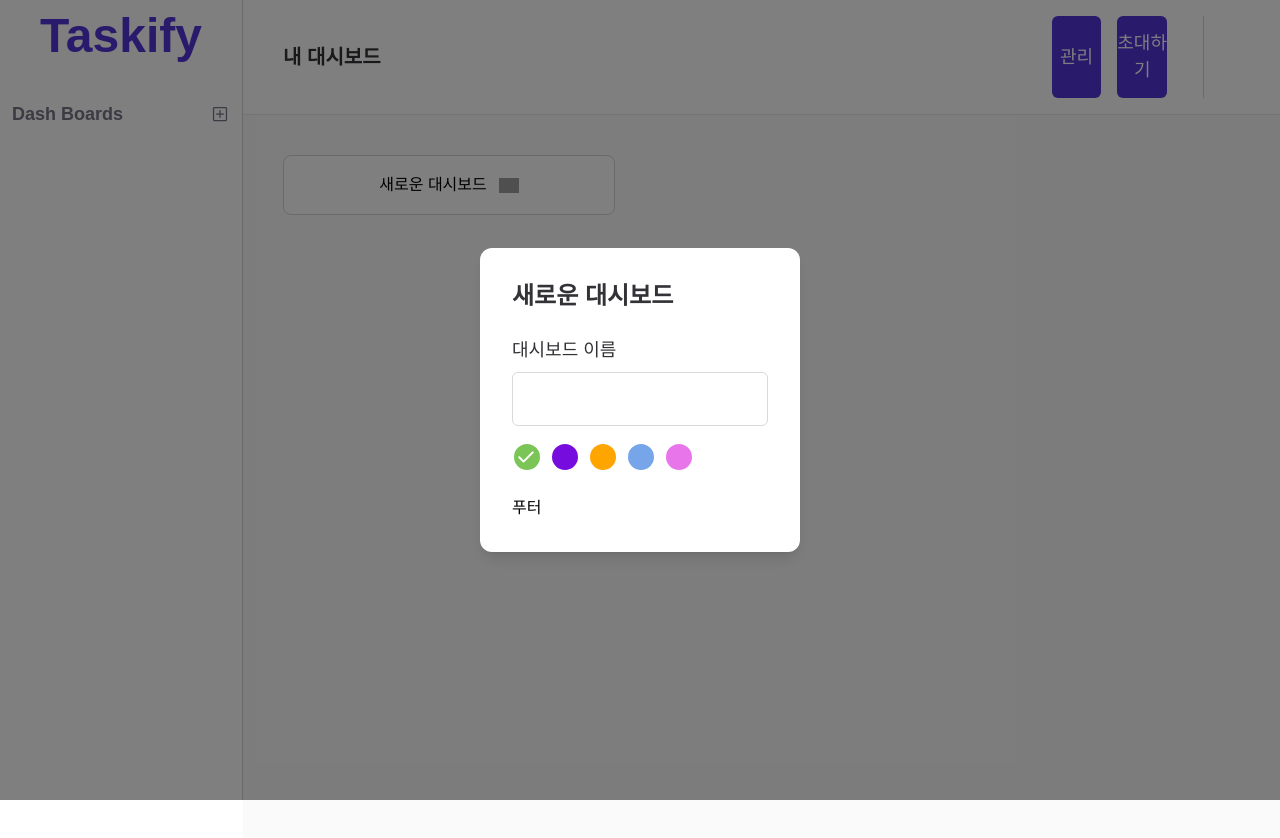
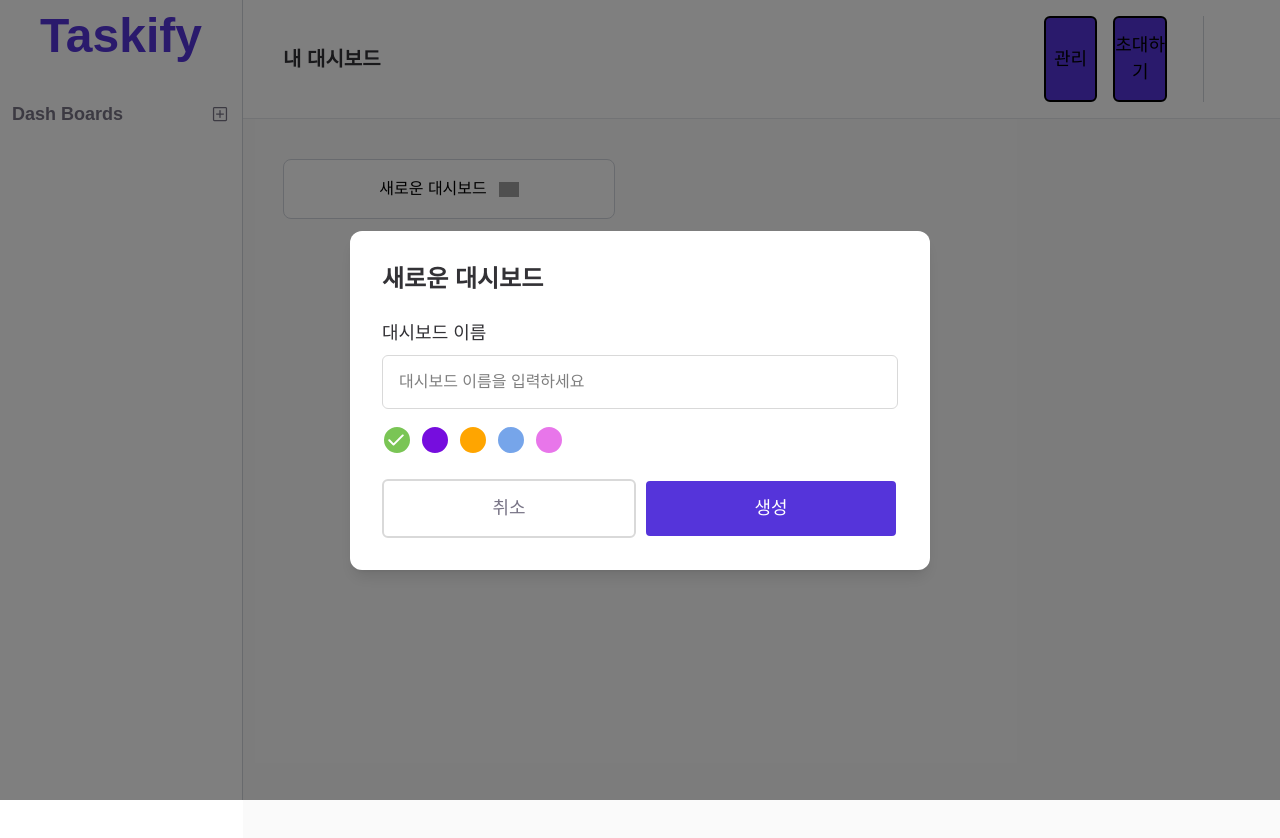
Before and after one commit to Namgyeon/Taskify, a Next.js app: page /mydashboard in a window 1280 px wide. Both pictures are taken after a click on the button 508 px from the left and 185 px from the top of the page. Shown: the top 838 px of the page. Built offline with nearby package versions, Linux system fonts and the light colour scheme; no server answers; grey boxes are pictures that could not be loaded; a web font is replaced by a local one.

Commit message:
feat: 대시보드 모달 취소,생성 버튼 구현

```diff
--- a/src/app/(after-login)/mydashboard/page.tsx
+++ b/src/app/(after-login)/mydashboard/page.tsx
@@ -1,6 +1,6 @@
 "use client";
 
-import CreateDashboard from "@/components/dashboard/CareateDashboard";
+import CreateDashboard from "@/components/dashboard/CreateDashboard";
 
 const MyDashBoard = () => {
   return (
--- a/src/components/dashboard/CareateDashboard.tsx
+++ b/src/components/dashboard/CreateDashboard.tsx
@@ -21,7 +21,7 @@ const CreateDashboard = () => {
           />
         </button>
       </div>
-      <Modal ref={modalRef}>
+      <Modal ref={modalRef} className="min-w-[320px] md:min-w-[580px]">
         <DashboardModal close={() => modalRef.current?.close()} />
       </Modal>
     </>
--- a/src/components/dashboard/modal/DashboardModal.tsx
+++ b/src/components/dashboard/modal/DashboardModal.tsx
@@ -1,13 +1,39 @@
+import { postDashboardsFormData } from "@/apis/dashboards/types";
+import { useCreateDashboard } from "@/apis/dashboards/queries";
 import DashboardModalBody from "./DashboardModalBody";
 import DashboardModalFooter from "./DashboardModalFooter";
 import DashboardModalHeader from "./DashboardModalHeader";
+import toast from "react-hot-toast";
 
-const DashboardModal = ({ close }: { close: () => void }) => {
+interface DashboardModalProps {
+  close: () => void;
+}
+
+const DashboardModal = ({ close }: DashboardModalProps) => {
+  const createDashboard = useCreateDashboard();
+
+  const handleSubmit = async (data: postDashboardsFormData) => {
+    try {
+      await createDashboard.mutateAsync(data);
+      toast.success("대시보드가 생성되었습니다");
+      close();
+    } catch (error) {
+      const errorMessage =
+        error instanceof Error
+          ? error.message
+          : "대시보드 생성 중 알 수 없는 오류가 발생했습니다.";
+      toast.error(errorMessage);
+    }
+  };
+
   return (
     <div className="flex flex-col gap-6">
       <DashboardModalHeader />
-      <DashboardModalBody />
-      <DashboardModalFooter />
+      <DashboardModalBody onSubmit={handleSubmit} />
+      <DashboardModalFooter
+        isSubmitting={createDashboard.isPending}
+        onClose={close}
+      />
     </div>
   );
 };
--- a/src/components/dashboard/modal/DashboardModalBody.tsx
+++ b/src/components/dashboard/modal/DashboardModalBody.tsx
@@ -1,4 +1,3 @@
-import { useCreateDashboard } from "@/apis/dashboards/queries";
 import {
   postDashboardsFormData,
   postDashboardsFormSchema,
@@ -9,48 +8,48 @@ import { zodResolver } from "@hookform/resolvers/zod";
 import Image from "next/image";
 import { useState } from "react";
 import { useForm } from "react-hook-form";
-import toast from "react-hot-toast";
 
 const PALETTE = ["#7AC555", "#760DDE", "#FFA500", "#76A5EA", "#E876EA"];
 
-const DashboardModalBody = () => {
+interface DashboardModalBodyProps {
+  onSubmit: (data: postDashboardsFormData) => void;
+}
+
+const DashboardModalBody = ({ onSubmit }: DashboardModalBodyProps) => {
   const [selectedColor, setSelectedColor] = useState(PALETTE[0]);
-
-  const createDashboard = useCreateDashboard();
 
   const {
     register,
     handleSubmit,
     setValue,
-    formState: { errors, isSubmitting, isValid },
+    formState: { errors },
   } = useForm<postDashboardsFormData>({
     resolver: zodResolver(postDashboardsFormSchema),
+    defaultValues: {
+      color: PALETTE[0], // 기본 색상 설정
+    },
   });
-
-  const onSubmit = async (data: postDashboardsFormData) => {
-    try {
-      await createDashboard.mutateAsync(data);
-      toast.success("대시보드 생성 완료");
-    } catch (error) {
-      const errorMessage =
-        error instanceof Error
-          ? error.message
-          : "대시보드 생성 중 알 수 없는 오류가 발생했습니다.";
-      toast.error(errorMessage);
-    }
-  };
 
   const handleColorSelect = (color: string) => {
     setSelectedColor(color);
     setValue("color", color, { shouldValidate: true });
   };
 
+  const handleFormSubmit = (data: postDashboardsFormData) => {
+    onSubmit(data);
+  };
+
   return (
     <ModalBody>
-      <form onSubmit={handleSubmit(onSubmit)} className="flex flex-col gap-4">
+      <form
+        id="dashboard-form"
+        onSubmit={handleSubmit(handleFormSubmit)}
+        className="flex flex-col gap-4"
+      >
         <Input
           {...register("title")}
           label="대시보드 이름"
+          placeholder="대시보드 이름을 입력하세요"
           error={!!errors.title}
           errorMessage={errors.title?.message}
         />
--- a/src/components/dashboard/modal/DashboardModalFooter.tsx
+++ b/src/components/dashboard/modal/DashboardModalFooter.tsx
@@ -1,7 +1,34 @@
+import Button from "@/components/ui/Button";
 import { ModalFooter } from "@/components/ui/Modal";
 
-const DashboardModalFooter = () => {
-  return <ModalFooter>푸터</ModalFooter>;
+interface DashboardModalFooterProps {
+  isSubmitting: boolean;
+  onClose: () => void;
+}
+
+const DashboardModalFooter = ({
+  isSubmitting,
+  onClose,
+}: DashboardModalFooterProps) => {
+  return (
+    <ModalFooter>
+      <div className="flex justify-end gap-2">
+        <Button
+          text="취소"
+          onClick={onClose}
+          className="min-w-[144px] min-h-[54px] text-[#787486] bg-white border-[#D9D9D9] hover:bg-[#D9D9D9]"
+        />
+
+        <Button
+          type="submit"
+          form="dashboard-form"
+          disabled={isSubmitting}
+          text={isSubmitting ? "생성 중..." : "생성"}
+          className="min-w-[144px] min-h-[54px] text-[white] hover:bg-[#4A2DB8]"
+        />
+      </div>
+    </ModalFooter>
+  );
 };
 
 export default DashboardModalFooter;
--- a/src/components/ui/Button.tsx
+++ b/src/components/ui/Button.tsx
@@ -4,19 +4,29 @@ import { ButtonHTMLAttributes } from "react";
 interface ButtonProps extends ButtonHTMLAttributes<HTMLButtonElement> {
   text: string;
   disabled?: boolean;
+  className?: string;
 }
 // 다른 버튼 컴포넌트들도 고려해야함 수락,거절 확인,취소
 
-const Button = ({ text, disabled }: ButtonProps) => {
+const Button = ({
+  text,
+  disabled,
+  className,
+  onClick,
+  ...props
+}: ButtonProps) => {
   return (
     <button
       className={clsx(
-        "w-full py-3.5 rounded-md text-[18px] text-white font-medium cursor-pointer",
+        "w-full py-3.5 rounded-md text-[18px] font-medium cursor-pointer border-2",
+        className,
         disabled
           ? "bg-[var(--gray-9FA6B2)] cursor-not-allowed"
           : "bg-[var(--violet-5534DA)]"
       )}
       disabled={disabled}
+      onClick={onClick}
+      {...props}
     >
       {text}
     </button>
--- a/src/components/ui/Modal/index.tsx
+++ b/src/components/ui/Modal/index.tsx
@@ -38,6 +38,7 @@ export const Modal = forwardRef<ModalHandle, ModalProps>(
     );
   }
 );
+Modal.displayName = "Modal";
 
 export const ModalHeader = ({
   children,
```
